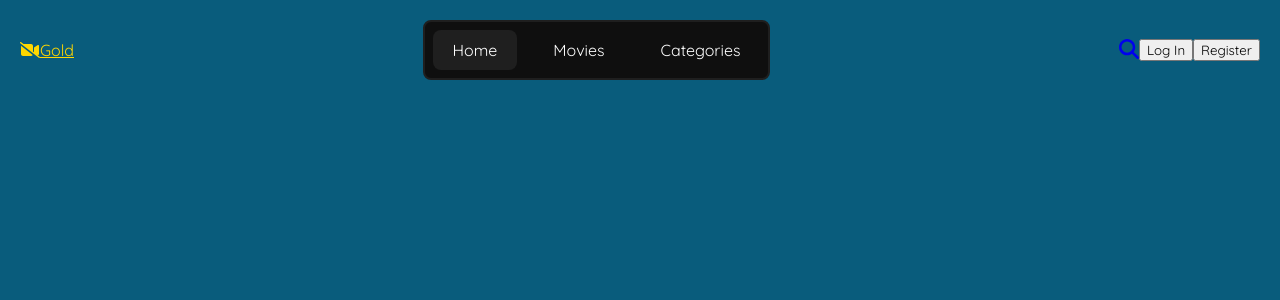
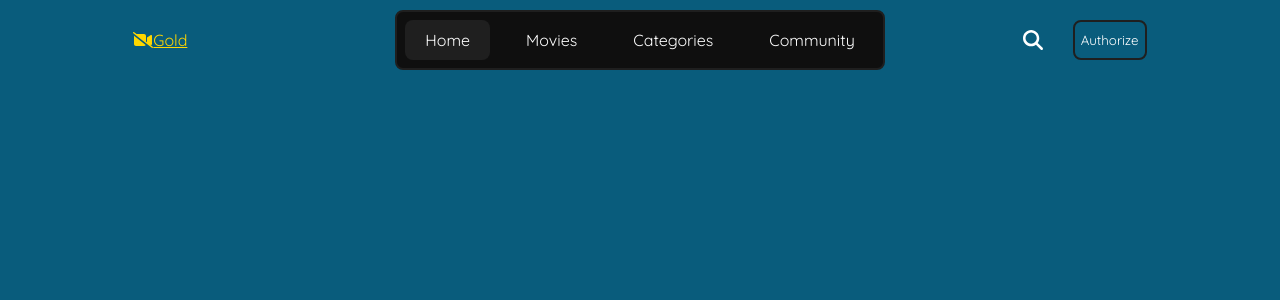
Before and after one commit to nastiausenko/MovieFrontend, a React (Vite) app: page / in a window 1280 px wide. Shown: the top 300 px of the page. Built offline with nearby package versions, Linux system fonts and the light colour scheme.

Commit message:
update header

```diff
--- a/src/components/Header/Header.css
+++ b/src/components/Header/Header.css
@@ -4,11 +4,24 @@
     justify-content: space-between;
     align-items: center;
     width: 100%;
+    padding: 0 50pt;
 }
 
-.navbar {
-    padding: 10px 20px;
-    width: 100%;
+@media (min-width: 768px) and (max-width: 1200px) {
+    .header-container {
+        padding: 0 50pt;
+    }
+}
+
+@media (min-width: 1200px) {
+    .header-container {
+        padding: 0 100pt;
+    }
+}
+
+.navbar-brand, .info {
+    flex-basis: 200px;
+    flex-shrink: 0;
 }
 
 .link-group {
@@ -30,7 +43,6 @@
     text-decoration: none;
     font-weight: lighter;
     padding: 10px 20px;
-
 }
 
 .nav-link.active {
@@ -39,5 +51,20 @@
 }
 
 .info {
+    display: flex;
+    justify-content: flex-end;
+    gap: 10px;
+    flex-basis: 200px;
+}
 
+.signup {
+    background-color: transparent;
+    border: 2px rgb(31, 31, 31) solid;
+    border-radius: 8px;
+    color: white;
 }
+
+.search {
+    color: white;
+    padding: 10px 20px;
+}
--- a/src/components/Header/Header.tsx
+++ b/src/components/Header/Header.tsx
@@ -1,10 +1,15 @@
 import { Button, Container, Nav, Navbar } from "react-bootstrap";
 import { faSearch, faVideoSlash } from "@fortawesome/free-solid-svg-icons";
 import { FontAwesomeIcon } from "@fortawesome/react-fontawesome";
-import { NavLink } from "react-router-dom";
+import { NavLink, useNavigate } from "react-router-dom";
 import "./Header.css";
 
 export const Header = () => {
+    const navigate = useNavigate();
+
+    const handleAuthorize = () => {
+        navigate("/authorize")
+    }
     return (
         <Navbar bg="dark" variant="dark" expand="lg">
             <Container className="header-container">
@@ -22,14 +27,16 @@ export const Header = () => {
                     <NavLink to="/categories" className={({ isActive }) => `nav-link ${isActive ? 'active' : ''}`}>
                         Categories
                     </NavLink>
+                    <NavLink to="/community" className={({ isActive }) => `nav-link ${isActive ? 'active' : ''}`}>
+                        Community
+                    </NavLink>
                 </Nav>
 
                 <div className="info">
                     <NavLink to="/search" className="search">
                         <FontAwesomeIcon icon={faSearch} size="lg" />
                     </NavLink>
-                    <Button variant="outline-info" className="login">Log In</Button>
-                    <Button variant="outline-info" className="signup">Register</Button>
+                    <Button variant="outline-info" className="signup" onClick={handleAuthorize}>Authorize</Button>
                 </div>
             </Container>
         </Navbar>
```
